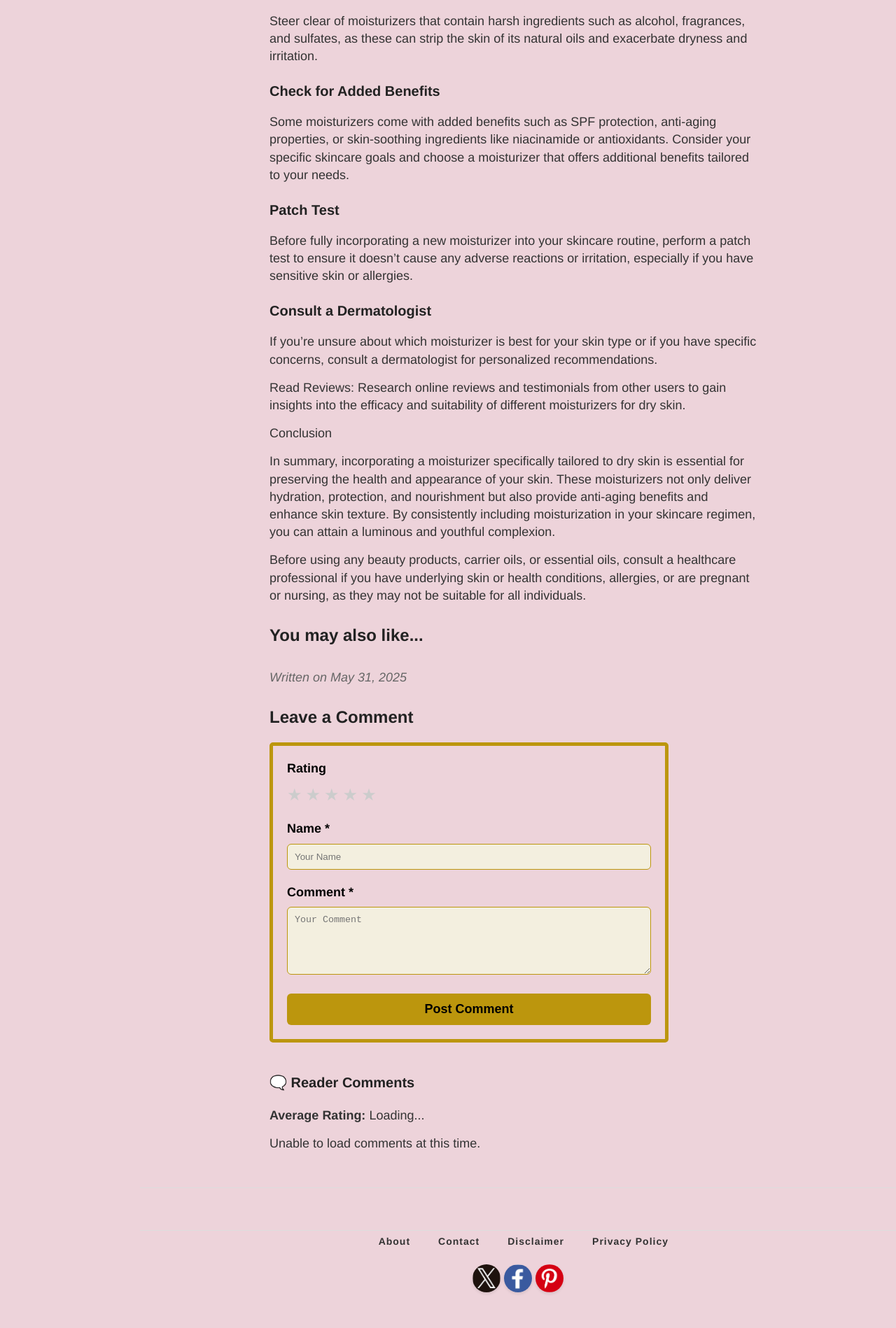
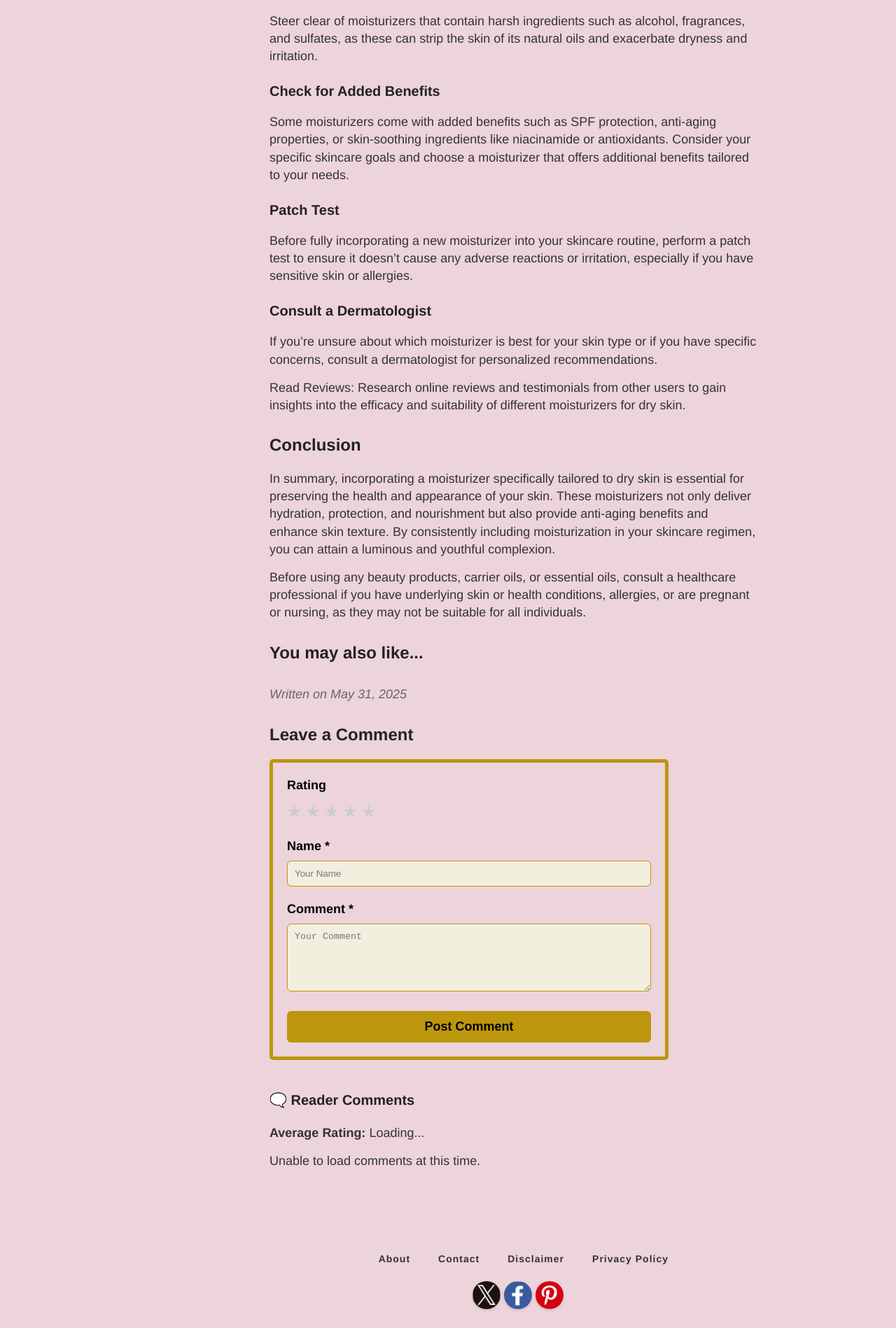
Before and after one commit to QMTesting/takeonbeauty, a Jekyll site: the page built from _posts/2025-05-31-moisturizer-dry-skin.md, in a window 1280 px wide. Shown: the part 1961-3859 px from the top of the page at 70% size. Built offline with Jekyll 4.4.1, drawn with Linux system fonts in a browser that asks for light colours; before the commit the page ends 3835 px from its top, so only the background shows below that.

```diff
--- a/_posts/2025-05-31-moisturizer-dry-skin.md
+++ b/_posts/2025-05-31-moisturizer-dry-skin.md
@@ -41,7 +41,7 @@ If you're unsure about which moisturizer is best for your skin type or if you ha
 
 Read Reviews: Research online reviews and testimonials from other users to gain insights into the efficacy and suitability of different moisturizers for dry skin.
 
-Conclusion
+## Conclusion
 
 In summary, incorporating a moisturizer specifically tailored to dry skin is essential for preserving the health and appearance of your skin. These moisturizers not only deliver hydration, protection, and nourishment but also provide anti-aging benefits and enhance skin texture. By consistently including moisturization in your skincare regimen, you can attain a luminous and youthful complexion.
 
```
